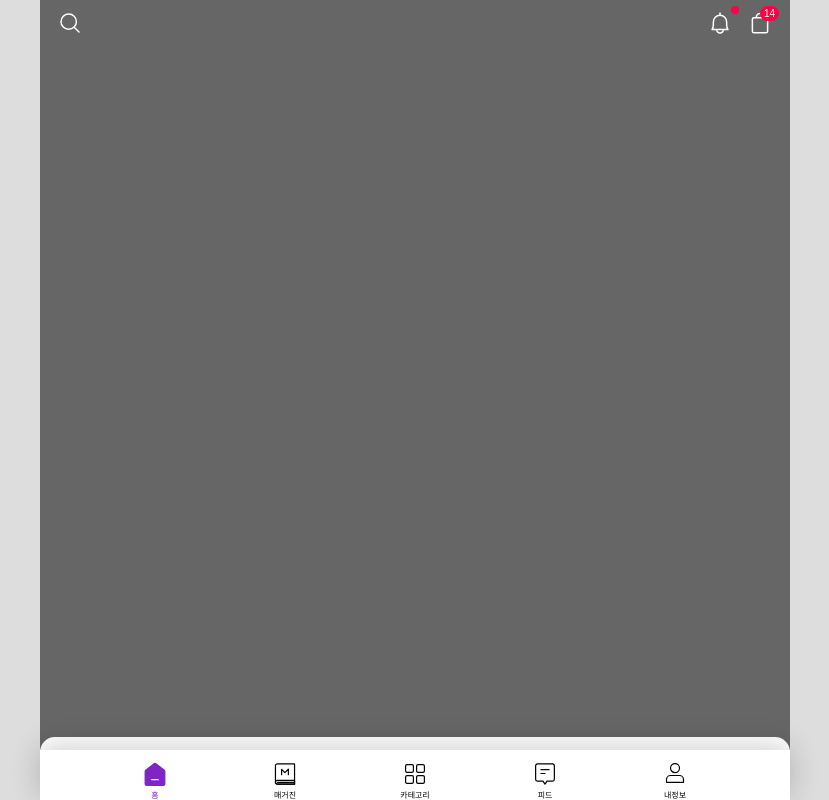
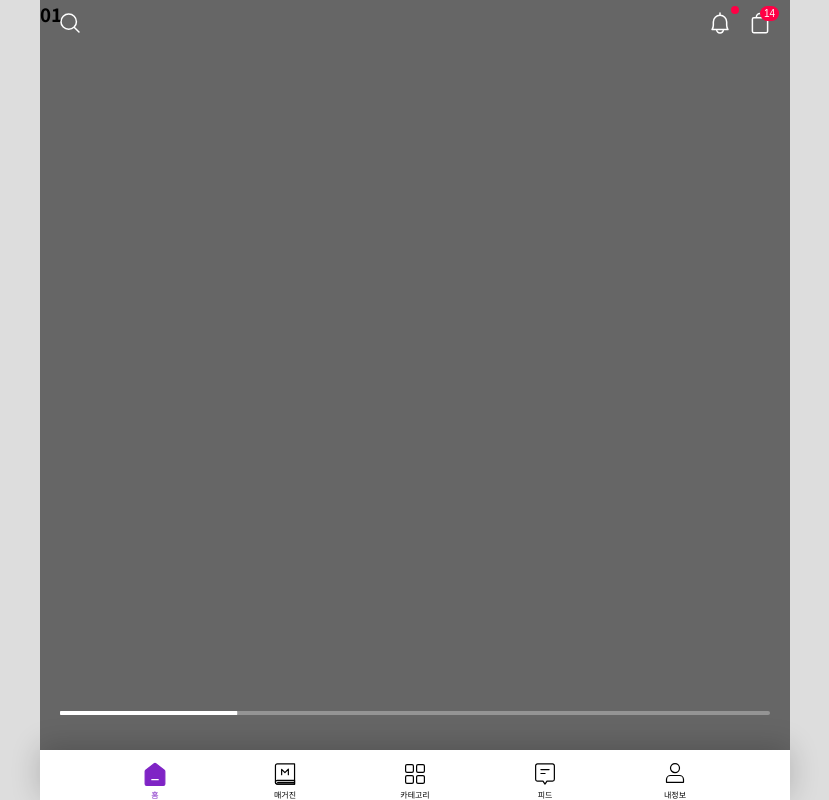
Before and after one commit to DanBi-Lee/purpledog_test1, a React (Create React App) app: page / in a window 1280 px wide. Shown: the top 800 px of the page, without its empty margins (225-1054 px from the left). Built offline with nearby package versions, Linux system fonts and the light colour scheme.

Commit message:
[#3] 메인 배너 슬라이드 기능 추가 resolves #3

```diff
--- a/src/components/MainBanner.jsx
+++ b/src/components/MainBanner.jsx
@@ -1,10 +1,48 @@
 import React from 'react';
 import styles from './MainBanner.module.css';
+import {Pagination, A11y} from 'swiper';
+import {Swiper, SwiperSlide} from 'swiper/react';
+import 'swiper/css';
+import "swiper/css/pagination";
 
 function MainBanner() {
     return (
         <section className={styles.main_banner}>
-            <div className={styles.slide}></div>
+            <Swiper
+                modules={[Pagination, A11y]}
+                pagination={{
+                type: "progressbar",
+            }}
+                className={styles.swiper}>
+                <SwiperSlide>
+                    <article className={styles.swiper__item}>
+                        <div className={styles.content__wrap}>
+                            <h3>01</h3>
+                        </div>
+                    </article>
+                </SwiperSlide>
+                <SwiperSlide>
+                    <article className={styles.swiper__item}>
+                        <div className={styles.content__wrap}>
+                            <h3>02</h3>
+                        </div>
+                    </article>
+                </SwiperSlide>
+                <SwiperSlide>
+                    <article className={styles.swiper__item}>
+                        <div className={styles.content__wrap}>
+                            <h3>03</h3>
+                        </div>
+                    </article>
+                </SwiperSlide>
+                <SwiperSlide>
+                    <article className={styles.swiper__item}>
+                        <div className={styles.content__wrap}>
+                            <h3>04</h3>
+                        </div>
+                    </article>
+                </SwiperSlide>
+            </Swiper>
         </section>
     );
 }
--- a/src/components/MainBanner.module.css
+++ b/src/components/MainBanner.module.css
@@ -1,8 +1,37 @@
 /* main_banner */
 .main_banner {
-    background-color: #666;
     width: 100%;
 }
-.main_banner .slide {
+
+.swiper {
+    background-color: #666;
+}
+.swiper__item {
+    position: relative;
+}
+.swiper__item::before{
+    content: '';
+    display: block;
     padding-top: 100%;
 }
+.content__wrap {
+    position: absolute;
+    top: 0;
+    left:0;
+    width: 100%;
+    height: 100%;
+}
+
+/* Swiper 페이지네이션 커스텀 */
+.main_banner :global(.swiper-pagination.swiper-pagination-progressbar.swiper-pagination-horizontal) {
+    width: calc(100% - 0.4rem);
+    top: unset;
+    bottom: 0.35rem !important;
+    left: 0.2rem;
+    border-radius: 0.2rem;
+    background-color: rgba(255,255,255,0.3);
+}
+.main_banner :global(.swiper-pagination-progressbar .swiper-pagination-progressbar-fill) {
+    background-color: #fff;
+    border-radius: 0.2rem;
+}
```
